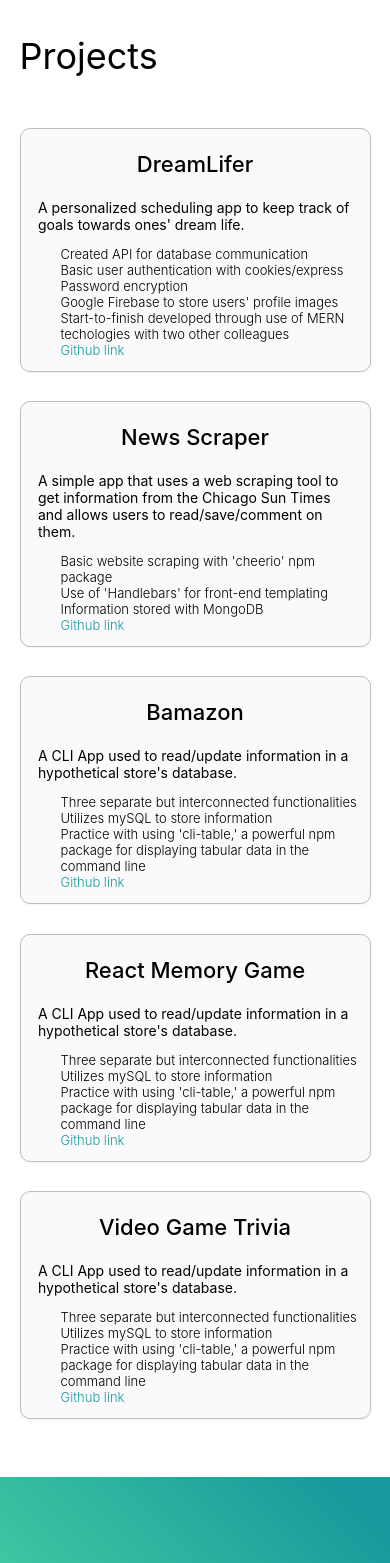
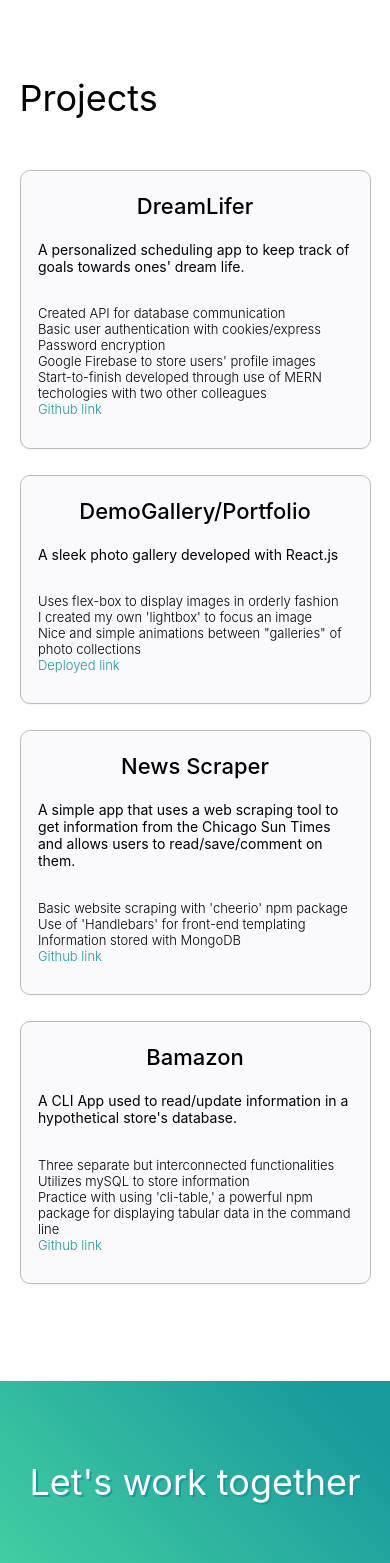
Before and after one commit to briankohnen/bkPortfolio, a React (Create React App) app: page / in a window 390 px wide. Shown: the part 880-2443 px from the top of the page. Built offline with nearby package versions, Linux system fonts and the light colour scheme.

Commit message:
added gifs to portfolio section, changes to mobile view

```diff
--- a/public/intersection.js
+++ b/public/intersection.js
@@ -10,7 +10,7 @@ const topButton = document.querySelector('.topButton');
 const portfolioptions =  {
     root: null,
     threshold: 0.7,
-    rootMargin: '-400px 0px 0px 0px'
+    rootMargin: '0px 0px 0px 0px'
  };
 
 const portfolioObserver = new IntersectionObserver(function(entries, portfolioObserver)
--- a/src/components/Head/style.css
+++ b/src/components/Head/style.css
@@ -39,7 +39,7 @@
 }
 @media only screen and (max-width: 650px) {
     .headWrapper {
-        height: 20vh;
+        height: 25vh;
     }
     .head {
         max-width: 980px;
--- a/src/components/Portfolio/index.js
+++ b/src/components/Portfolio/index.js
@@ -4,6 +4,11 @@ import Head from '../Head';
 import './style.css';
 
 class Portfolio extends Component {
+
+    toggleImage = (event) => {
+        event.currentTarget.querySelector('.image').classList.toggle('showImg');
+    };
+
 
     render() {
     return (
@@ -13,10 +18,8 @@ class Portfolio extends Component {
     <div className='portfolio'>
 
         <div className='centerContainer' id='centerContainer'>
-            <div className='projSpotlite p1' id='DreamLifer'>
-                {/* <a href='https://github.com/SachaSkinner/DreamLifer' target='_blank' rel='noopener noreferrer'>
-                    <img className='image' src={DL} alt='Dream Lifer'></img>
-                </a> */}
+            <div className='projSpotlite p1' id='DreamLifer' onClick={this.toggleImage}>
+                    <img title='Dreamlifer' className='image' src='https://user-images.githubusercontent.com/45444261/69471574-5a3d1800-0d66-11ea-9a75-d906e85f1532.gif' alt='Dream Lifer'></img>
                 <div className='projDesc'>
                     <div className='projHeader'>
                         <p>DreamLifer</p>
@@ -33,10 +36,24 @@ class Portfolio extends Component {
                     </ul>
                 </div>
             </div>
-            <div className='projSpotlite p2' id='NewsScraper'>
-            {/* <a href='https://github.com/briankohnen/mongoNewsScrape' target='_blank' rel='noopener noreferrer'>
-                <img className='image' src={NS} alt='News Scraper'></img>
-            </a> */}
+            <div className='projSpotlite p2' id='RDG' onClick={this.toggleImage}>
+                <div className='projDesc'>
+                    <div className='projHeader'>
+                    <p>DemoGallery/Portfolio</p>
+                    </div>
+                    <p className='shortDesc'>A sleek photo gallery developed with React.js
+                    </p>
+                    <ul>
+                        <li>Uses flex-box to display images in orderly fashion</li>
+                        <li>I created my own 'lightbox' to focus an image</li>
+                        <li>Nice and simple animations between "galleries" of photo collections</li>
+                        <li><a href='https://react-demo-gallery.herokuapp.com/' target='_blank' rel='noopener noreferrer' className='hoverLink'>Deployed link</a></li>
+                    </ul>
+                </div>
+                <img title='Demo Gallery'className='image' src='https://media.giphy.com/media/YvRF7iIrgnriDjColV/giphy.gif' alt='Memory Game'></img>
+            </div>
+            <div className='projSpotlite p3' id='NewsScraper' onClick={this.toggleImage}>
+                <img title='NewsScraper' className='image' src='https://media.giphy.com/media/BSQ3FgP67SqlUP5ZIg/giphy.gif' alt='News Scraper'></img>
                 <div className='projDesc'>
                     <div className='projHeader'>
                     <p>News Scraper</p>
@@ -51,10 +68,7 @@ class Portfolio extends Component {
                     </ul>
                 </div>
             </div>
-            <div className='projSpotlite p3' id='Bamazon'>
-            {/* <a href='https://github.com/briankohnen/bamazon' target='_blank' rel='noopener noreferrer'>
-                <img className='image' src='' alt='Bamazon'></img>
-            </a> */}
+            <div className='projSpotlite p4' id='Bamazon' onClick={this.toggleImage}>
                 <div className='projDesc'>
                     <div className='projHeader'>
                     <p>Bamazon</p>
@@ -68,48 +82,9 @@ class Portfolio extends Component {
                         <li><a href='https://github.com/briankohnen/bamazon' target='_blank' rel='noopener noreferrer' className='hoverLink'>Github link</a></li>
                     </ul>
                 </div>
-            </div>
-            <div className='projSpotlite p4' id='RMG'>
-                {/* <img className='image' src='' alt='Memory Game'></img> */}
-                <div className='projDesc'>
-                    <div className='projHeader'>
-                    <p>React Memory Game</p>
-                    </div>
-                    <p className='shortDesc'>A CLI App used to read/update information in a hypothetical store's database.
-                    </p>
-                    <ul>
-                        <li>Three separate but interconnected functionalities</li>
-                        <li>Utilizes mySQL to store information</li>
-                        <li>Practice with using 'cli-table,' a powerful npm package for displaying tabular data in the command line</li>
-                        <li><a href='https://github.com/briankohnen/bamazon' target='_blank' rel='noopener noreferrer' className='hoverLink'>Github link</a></li>
-                    </ul>
-                </div>
-            </div>
-            <div className='projSpotlite p5' id='VGT'>
-                {/* <img className='image' src={NS} alt='Trivia Game'></img> */}
-                <div className='projDesc'>
-                    <div className='projHeader'>
-                    <p>Video Game Trivia</p>
-                    </div>
-                    <p className='shortDesc'>A CLI App used to read/update information in a hypothetical store's database.
-                    </p>
-                    <ul>
-                        <li>Three separate but interconnected functionalities</li>
-                        <li>Utilizes mySQL to store information</li>
-                        <li>Practice with using 'cli-table,' a powerful npm package for displaying tabular data in the command line</li>
-                        <li><a href='https://github.com/briankohnen/bamazon' target='_blank' rel='noopener noreferrer' className='hoverLink'>Github link</a></li>
-                    </ul>
-                </div>
+                <img title='bamazon' className='image' src='https://media.giphy.com/media/JRcR2U6n25EtLsre3D/giphy.gif' alt='Bamazon'></img>
             </div>
         </div>
-
-        {/* {this.state.active ?
-        (
-        <> <ContactModal /> </>
-        ) : (
-        <> </>
-        )
-        } */}
 
     </div>
     </div>
--- a/src/components/Portfolio/style.css
+++ b/src/components/Portfolio/style.css
@@ -12,8 +12,8 @@
 }
 .centerContainer {
     display: grid;
-    grid-template-columns: 32% 32% 32%;
-    grid-template-rows: auto auto;
+    grid-template-columns: 100%;
+    grid-template-rows: auto auto auto auto;
     gap: 2.5%;
 }
 .projSpotlite {
@@ -32,27 +32,25 @@
     grid-row: 1 / 2;
 }
 .p2 {
-    grid-column: 2 / 3;
-    grid-row: 1 / 2;
+    grid-column: 1 / 2;
+    grid-row: 2 / 3;
 }
 .p3 {
-    grid-column: 3 / 4;
-    grid-row: 1 / 2;
+    grid-column: 1 / 2;
+    grid-row: 3 / 4;
 }
 .p4 {
     grid-column: 1 / 2;
-    grid-row: 2 / 3;
-}
-.p5 {
-    grid-column: 2 / 3;
-    grid-row: 2 / 3;
+    grid-row: 4 / 5;
 }
 .image {
-    width: 50px;
-    height: 50px;
-    margin-right: 25px;
+    width: 400px;
+    height: 200px;
+    position: relative;
+    border-radius: 10px;
 }
 .projDesc {
+    width: 100%;
     background: rgb(250, 250, 253);
     border-radius: 10px;
     border: 1px solid rgb(189, 189, 189);
@@ -73,6 +71,7 @@ ul {
     list-style-type: none;
     font-size: 14px;
     font-weight: 350;
+    padding: 5%;
 }
 .hoverLink {
     text-decoration: none;
@@ -102,30 +101,6 @@ ul {
     .portfolio {
         max-width: 90vw;
     }
-    .centerContainer {
-        grid-template-columns: 50% 50%;
-        grid-template-rows: auto auto auto;
-    }
-    .p1 {
-        grid-column: 1 / 2;
-        grid-row: 1 / 2;
-    }
-    .p2 {
-        grid-column: 2 / 3;
-        grid-row: 1 / 2;
-    }
-    .p3 {
-        grid-column: 1 / 2;
-        grid-row: 2 / 3;
-    }
-    .p4 {
-        grid-column: 2 / 3;
-        grid-row: 2 / 3;
-    }
-    .p5 {
-        grid-column: 1 / 2;
-        grid-row: 3 / 4;
-    }
 }
 @media only screen and (max-width: 700px) {
     .centerContainer {
@@ -139,25 +114,17 @@ ul {
     ul {
         font-size: 13px;
     }
-    .p1 {
-        grid-column: 1 / 2;
-        grid-row: 1 / 2;
+    .image {
+        visibility: hidden;
+        opacity: 0;
+        width: 100%;
+        height: 100%;
+        position: absolute;
+        transition: opacity 300ms ease;
     }
-    .p2 {
-        grid-column: 1 / 2;
-        grid-row: 2 / 3;
-    }
-    .p3 {
-        grid-column: 1 / 2;
-        grid-row: 3 / 4;
-    }
-    .p4 {
-        grid-column: 1 / 2;
-        grid-row: 4 / 5;
-    }
-    .p5 {
-        grid-column: 1 / 2;
-        grid-row: 5 / 6;
+    .image.showImg {
+        visibility: visible;
+        opacity: 0.9;
     }
 }
 @media only screen and (max-width: 650px) {
```
